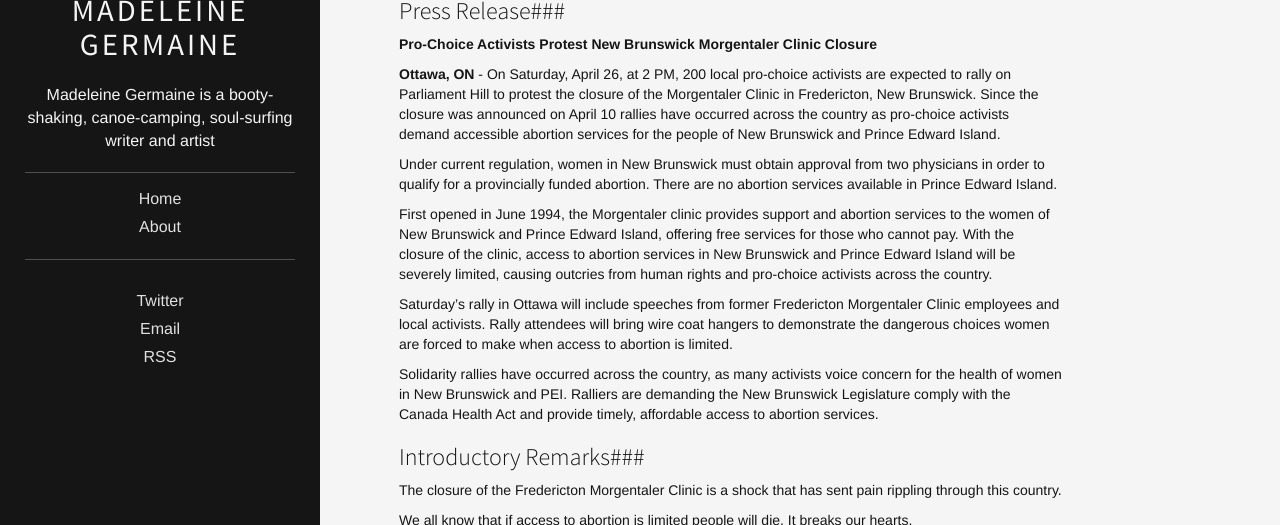
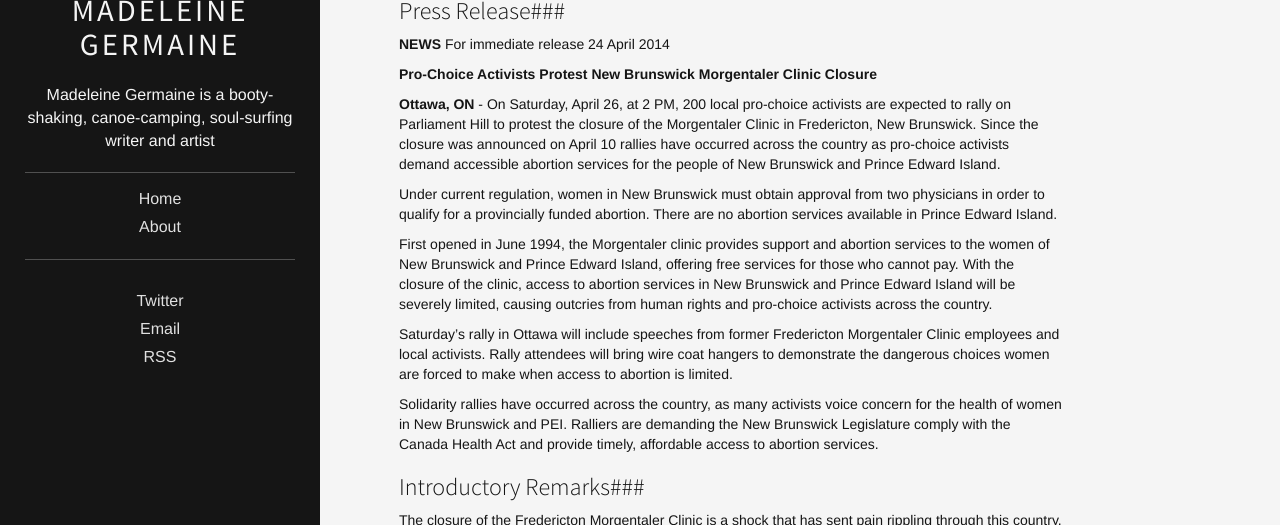
Before and after one commit to madeleinegermaine/madeleinegermaine, a Jekyll site: the page built from _posts/2014-08-15-nbprochoice.md, in a window 1280 px wide and 900 px high, cut to the strip 375-900 px from the top of the window. Built offline with Jekyll 4.4.1, drawn with Linux system fonts in a browser that asks for light colours.

Commit message:
Updated 2014-08-15-nbprochoice.md

```diff
--- a/_posts/2014-08-15-nbprochoice.md
+++ b/_posts/2014-08-15-nbprochoice.md
@@ -23,6 +23,10 @@
 I wrote the press release and introductory remarks seen below.
 
 ###Press Release###
+
+**NEWS**
+For immediate release
+24 April 2014
 
 **Pro-Choice Activists Protest New Brunswick Morgentaler Clinic Closure**
 
```
